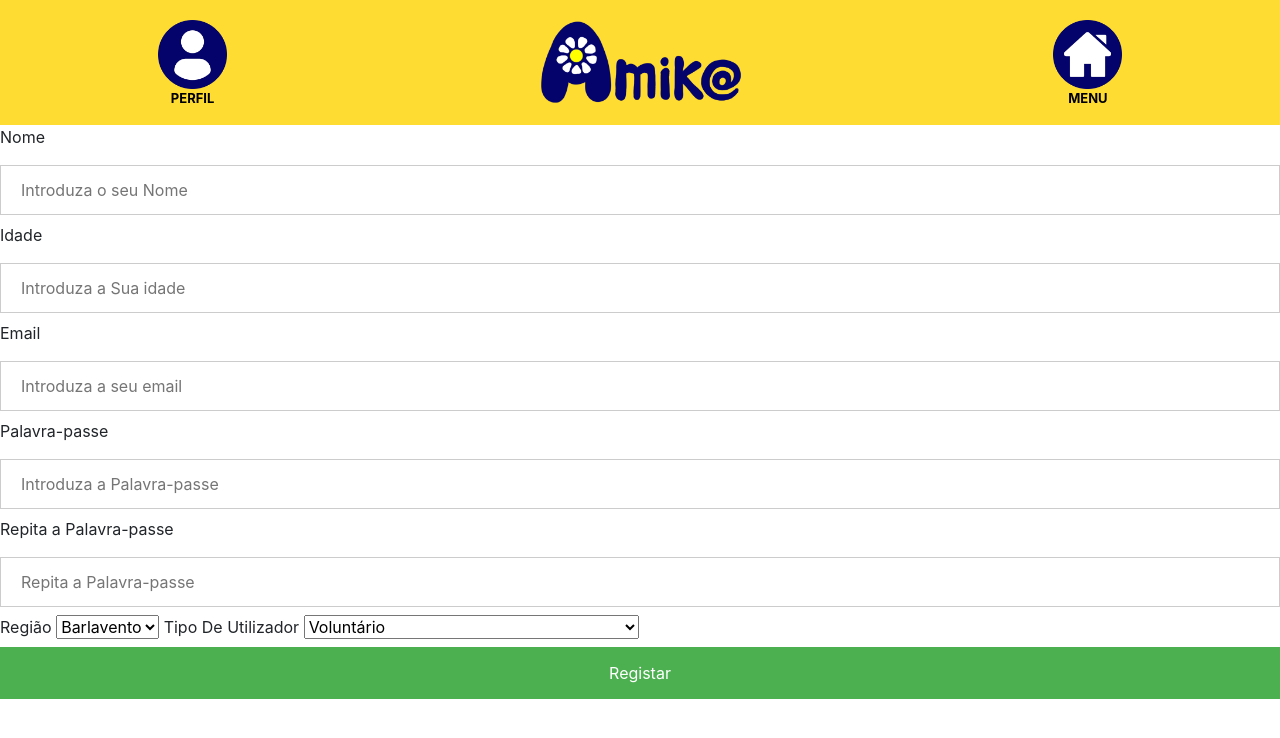
After one commit to PedroDBRibeiro/Projeto-Amika, a PHP site: page /PaginaRegisto.php in a window 1280 px wide. The commit adds this page. Shown: the top 738 px of the page. Run offline with PHP 8.4, Linux system fonts and the light colour scheme; lists and menus that the app fills with data are empty.

Commit message:
Registo Attempt

```diff
--- a/CSS/Amik@.css
+++ b/CSS/Amik@.css
@@ -100,7 +100,7 @@ background: linear-gradient(#ffff00,#ffd769);
 
 .padding {
     padding: 2rem;
-    margin-left: 5rem;
+    margin-left: 0.01rem;
 }
 
 
--- a/Homepage.php
+++ b/Homepage.php
@@ -6,8 +6,6 @@ if ('true' === $_GET['erro']) {
             echo '<script>alert("Login Incorreto")</script>';
             }
         }
-
-
 
 ?>
 
@@ -251,7 +249,7 @@ for ($i = 0; $i < count($weatherData);$i++){
                                     <label>
                                         <input type="checkbox" checked="checked" name="remember"> Lembrar-me
                                     </label>
-                                    <a style="text-decoration:underline;" href="signup.php"><br>Inscrever-me</a>
+                                    <a style="text-decoration:underline;" href="PaginaRegisto.php"><br>Inscrever-me</a>
 
                                 </div>
                         </form>
@@ -264,7 +262,5 @@ for ($i = 0; $i < count($weatherData);$i++){
         </div>
 
 
-
-
     </body>
 </html>
--- /dev/null
+++ b/PaginaRegisto.php
@@ -0,0 +1,110 @@
+
+
+<!DOCTYPE html>
+
+<html>
+    <head>
+            <meta charset="utf-8">
+            <meta http-equiv="X-UA-Compatible" content="IE=edge">
+            <title>Projeto Amik@</title>
+            <meta name="description" content="">
+            <meta name="viewport" content="width=device-width, initial-scale=1">
+            <link rel="stylesheet" href="">
+
+            <link rel="stylesheet" type="text/css" href="CSS/Amik@.css">
+            <link rel="stylesheet" type="text/css" href="CSS/Login.css">
+            <link rel="stylesheet" href="https://maxcdn.bootstrapcdn.com/bootstrap/4.5.2/css/bootstrap.min.css">
+            <script src="https://ajax.googleapis.com/ajax/libs/jquery/3.5.1/jquery.min.js"></script>
+            <script src="https://cdnjs.cloudflare.com/ajax/libs/popper.js/1.16.0/umd/popper.min.js"></script>
+            <script src="https://maxcdn.bootstrapcdn.com/bootstrap/4.5.2/js/bootstrap.min.js"></script>
+    </head>
+
+
+    <body>
+    <header>
+
+        <table class="tabelaHeader" >
+
+            <tr>
+                <th >
+
+                    <a  href="Profile.php" style="text-decoration:none;">
+                        <img src="imagens\profile.png" alt="Profile Icon" class="IconHeader"></img>
+                        <p class="hyperlink">PERFIL</p>
+                    </a>
+
+                </th>
+
+                <th>
+                    <img src="Imagens\LogoAmika.png" alt="Logo Amik@" class="logoAmika"></img>
+                </th>
+
+                <th>
+                    <a  href="" style="text-decoration:none;">
+                        <img src="imagens\home.png" alt="Home Icon" class="IconHeader"></img>
+                        <p class="hyperlink">MENU</p>
+                    </a>
+                </th>
+
+
+
+            </tr>
+
+        </table>
+    </header>
+
+        <form action="register.php" method="POST" autocomplete="off">
+
+            <div>
+                <label for="nome">Nome</label>
+                <input type="text" placeholder="Introduza o seu Nome" name="nome" id="nome" required>
+
+                <label for="idade">Idade</label>
+                <input type="text" placeholder="Introduza a Sua idade" name="idade" id="idade" required>
+
+                <label for="email">Email</label>
+                <input type="text" placeholder="Introduza a seu email" name="email" id="email" required>
+
+
+                <label for="psw">Palavra-passe</label>
+                <input type="password" placeholder="Introduza a Palavra-passe" name="psw" id="psw" required>
+
+                <label for="pswConfirm">Repita a Palavra-passe</label>
+                <input type="password" placeholder="Repita a Palavra-passe" name="pswConfirm" id="pswConfirm" required>
+
+                <label for="regiao" >Região</label>
+                <select name="regiao" id="regiao">
+                    <option value="Barlavento">Barlavento</option>
+                    <option value="Centro">Centro</option>
+                    <option value="Sotavento">Sotavento</option>
+                </select>
+
+                <label for="tipoUser" >Tipo De Utilizador</label>
+                <select onchange="JadiCheck(this)" name="tipoUser" id="tipoUser">
+                    <option value="Volutario">Voluntário</option>
+                    <option value="Jadi">Jovem Adulto com Deficiência Intelectual</option>
+                </select>
+
+                <div id="TextoJadi" style="display: none;">
+                    <label for="deficiencia">Descreva a Deficiência: </label>
+                    <input type="text" id="deficiencia" name="deficiencia" />
+                </div>
+
+            </div>
+
+                <button type="submit" class="Registar">Registar</button>
+
+        </form>
+
+</body>
+
+
+<script type="text/javascript">
+    function JadiCheck(that) {
+    if (that.value == "Jadi") {
+        document.getElementById("TextoJadi").style.display = "block";
+    } else {
+        document.getElementById("TextoJadi").style.display = "none";
+    }
+}
+</script>
--- a/config.php
+++ b/config.php
@@ -2,7 +2,7 @@
 $DATABASE_HOST = 'localhost';
 $DATABASE_USER = 'root';
 $DATABASE_PASS = '';
-$DATABASE_NAME = 'Amik@';
+$DATABASE_NAME = 'amika';
 
 $mysqli = mysqli_connect($DATABASE_HOST, $DATABASE_USER, $DATABASE_PASS, $DATABASE_NAME);
 if ( mysqli_connect_errno() ) {
--- /dev/null
+++ b/logout.php
@@ -0,0 +1,5 @@
+<?php
+session_start();
+session_destroy();
+header('Location: Homepage.php');
+?>
```
Also changed, not shown: register.php (added, +82 -0 lines).
